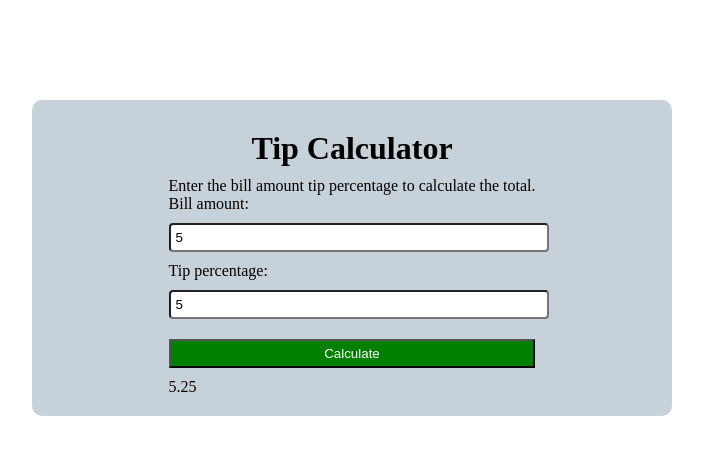
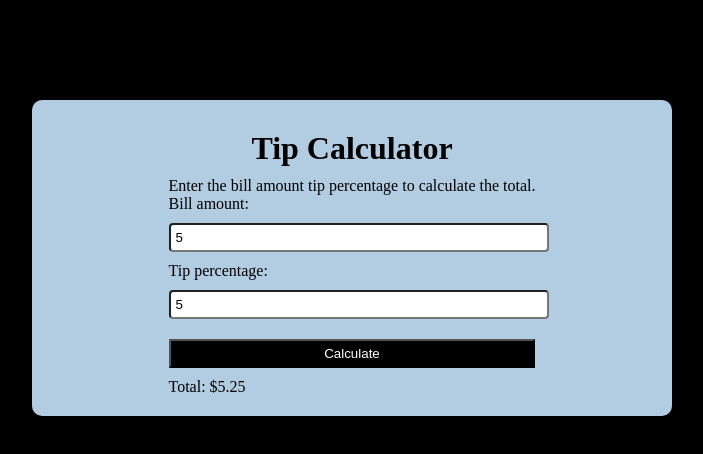
Before and after one commit to Davidnino21/tip-calculator, a plain HTML site: page index.html in a window 1280 px wide. Both pictures are taken after typing "5", "5" into the empty fields and a click on the button "Calculate". Shown: the whole page, without its empty margins (288-991 px from the left). Drawn offline with Linux system fonts and the light colour scheme.

Commit message:
completed basic tip calculator

```diff
--- a/index.js
+++ b/index.js
@@ -6,7 +6,7 @@ const total = document.querySelector("#total");
 function getTotal() {
   const tipAmount = (bill.value * tip.value) / 100;
   const totalAmount = Number(bill.value) + tipAmount;
-  total.innerHTML = totalAmount
+  total.innerHTML = "Total: " + "$" + totalAmount.toFixed(2);
 }
 
 btn.addEventListener("click", getTotal);
--- a/style.css
+++ b/style.css
@@ -3,8 +3,12 @@
   padding: 0;
 }
 
+body {
+  background-color: rgb(0, 0, 0);
+}
+
 .container {
-  background-color: rgb(199, 209, 217);
+  background-color: rgb(178, 204, 225);
   display: flex;
   justify-content: center;
   max-width: 600px;
@@ -30,6 +34,11 @@ button {
   width: 100%;
   padding: 5px;
   margin: 10px 0;
-    background-color: green;
   color: #ffffff;
+  background-color: #000000;
 }
+
+button:hover {
+  background-color: rgb(107, 192, 107);
+  cursor: pointer;
+}
```
Lines whose indentation alone changed are shown as unchanged.
